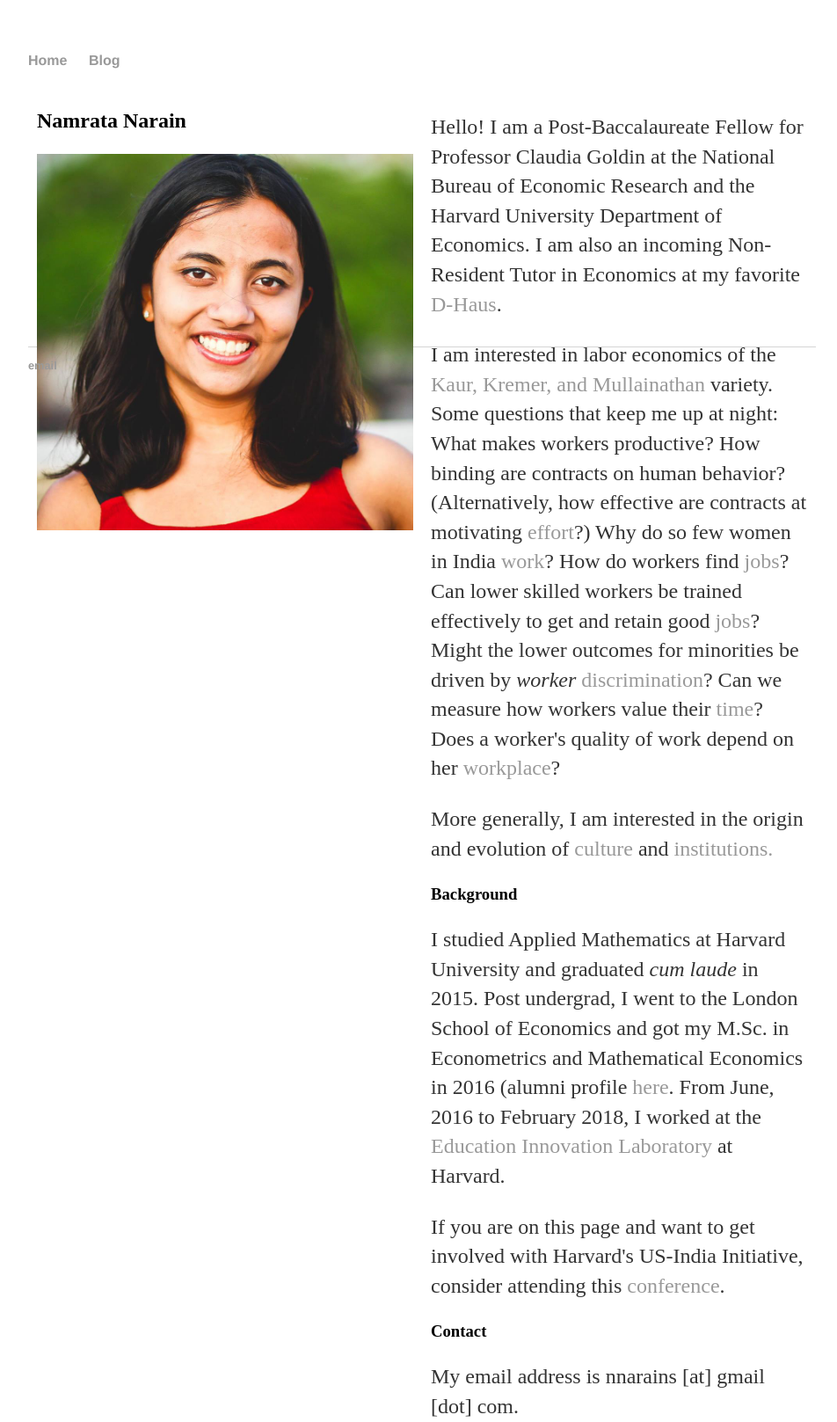
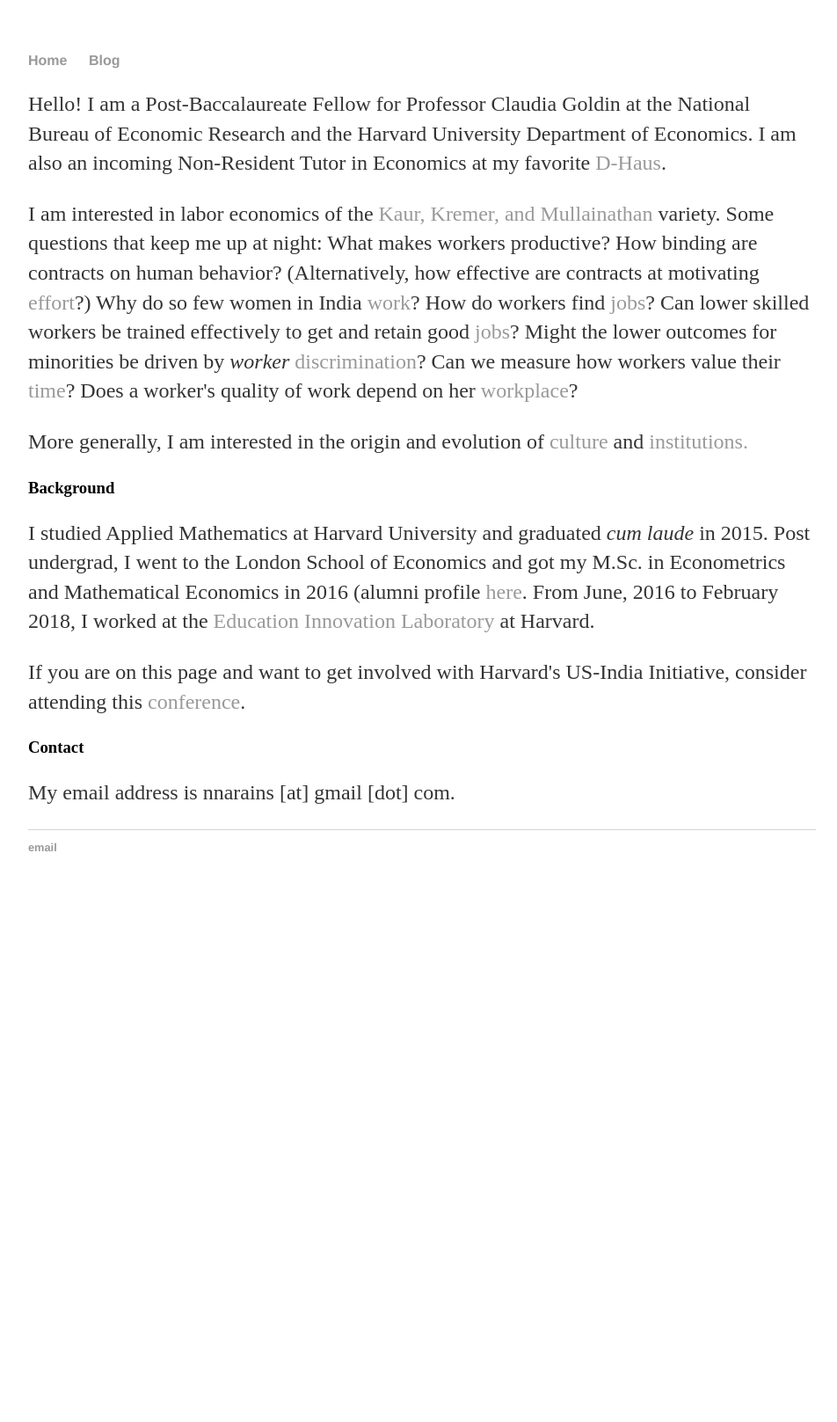
Before and after one commit to namsaxena/namsaxena.github.io, a Jekyll site: the page index.html, which Jekyll copies as it is, in a window 1280 px wide. Shown: the whole page at 88% size, without its empty margins (160-1112 px from the left). Built offline with Jekyll 4.4.1, drawn with Linux system fonts in a browser that asks for light colours; after the commit the page ends 1031 px from its top, so only the background shows below that.

Commit message:
Update index.html

```diff
--- a/index.html
+++ b/index.html
@@ -4,30 +4,6 @@
 			<title> Namrata Narain </title>
 			<!-- link to main stylesheet -->
 			<link rel="stylesheet" type="text/css" href="/css/main.css">
-
-			<meta name="viewport" content="width=device-width, initial-scale=1">
-
-			<style>
-			* {
-			    box-sizing: border-box;
-			}
-
-			/* Create two equal columns that floats next to each other */
-			.column {
-			    float: left;
-			    width: 50%;
-			    padding: 10px;
-			    height: 300px; /* Should be removed. Only for demonstration */
-			}
-
-			/* Clear floats after the columns */
-			.row:after {
-			    content: "";
-			    display: table;
-			    clear: both;
-			}
-			</style>
-
 
 		</head>
 		<body>
@@ -38,16 +14,7 @@
 	    		</ul>
 			</nav>
 
-		<div class="row">
-	 	 <div class="column" >
-	 	   <h2>Namrata Narain </h2>
-	 	   <p>
-			<img src="https://namsaxena.github.io/images/Narain_Picture.jpg" width="100%" height="auto"
-
-		     />
-		</p>
-	 	 </div>
-	 	 <div class="column">
+	 	 <div class="binder">
 
 			<p> Hello! I am a Post-Baccalaureate Fellow for Professor Claudia Goldin at the National Bureau of Economic Research and the Harvard University Department of Economics.
 			I am also an incoming Non-Resident Tutor in Economics at my favorite <a href="https://dunster.harvard.edu/">D-Haus</a>.
@@ -81,8 +48,6 @@
 			My email address is nnarains [at] gmail [dot] com.
 			</p>
 	 	 </div>
-		</div>
-
 
 		<footer>
 		<ul>
```
